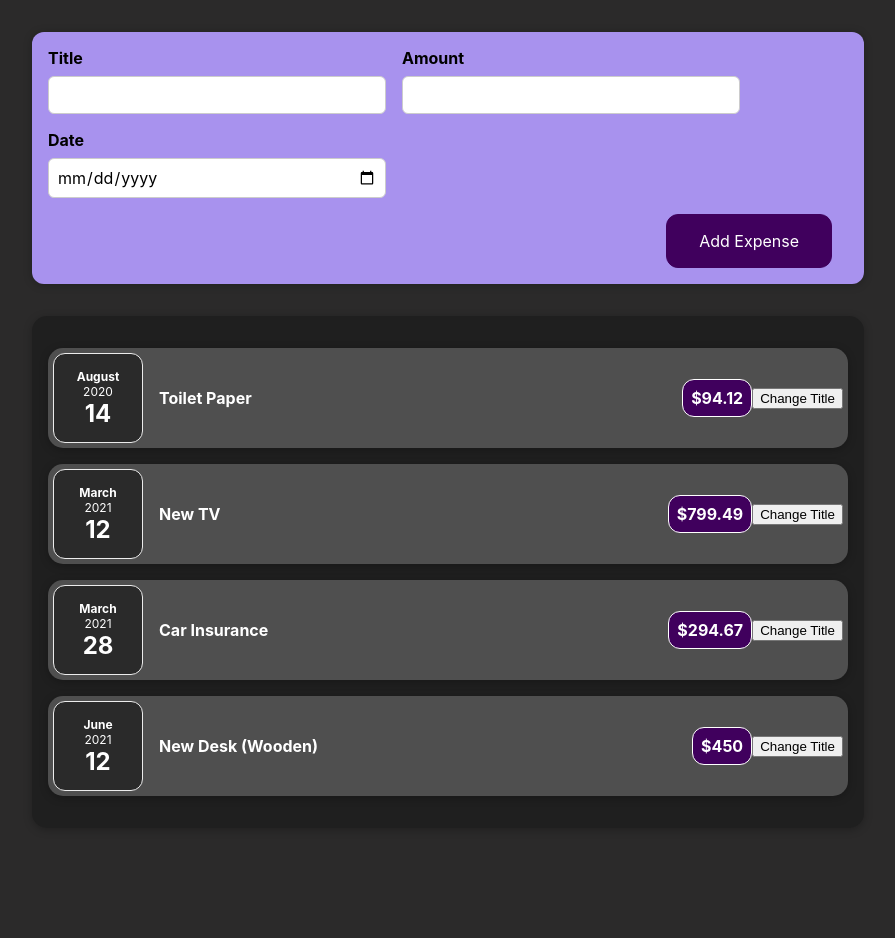
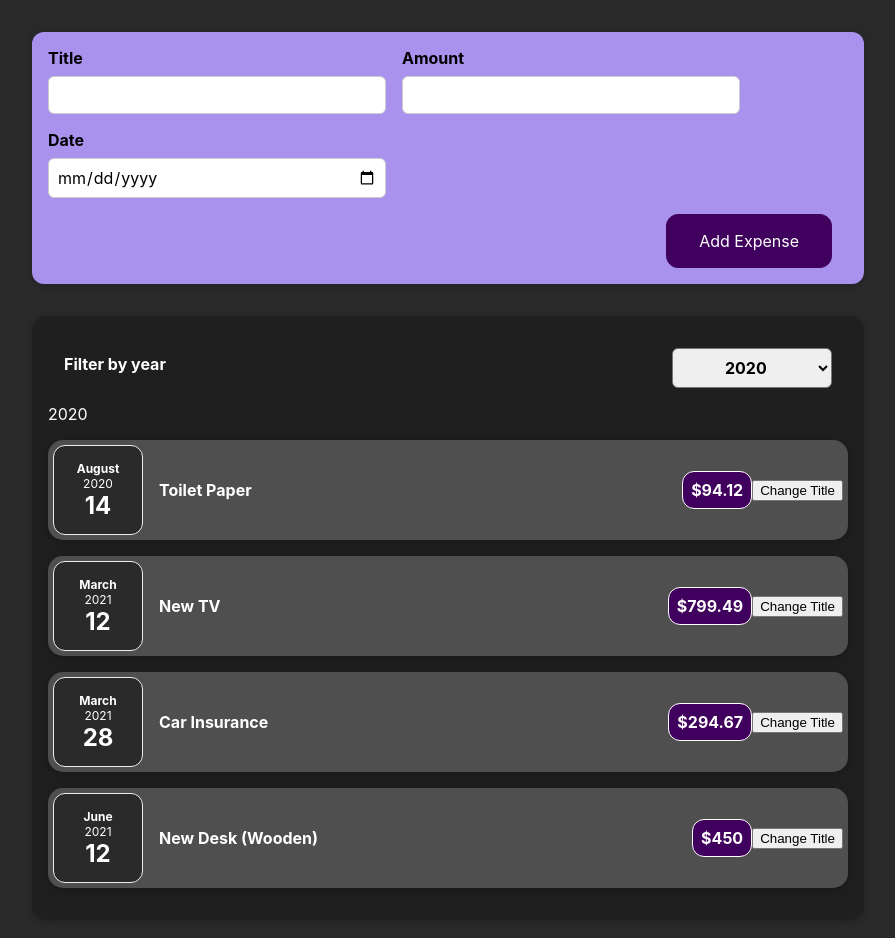
Before and after one commit to minnheima/react-complete-guide, a React (Create React App) app: page / in a window 1280 px wide. Shown: the top 938 px of the page, without its empty margins (192-1087 px from the left). Before the commit the page ends 860 px from the top, so only its background shows below. Built offline with nearby package versions, Linux system fonts and the light colour scheme.

Commit message:
#65 Practice - Add filter

```diff
--- a/src/components/Expenses/Expenses.css
+++ b/src/components/Expenses/Expenses.css
@@ -5,3 +5,6 @@
   width: 50rem;
   max-width: 95%;
 }
+.filter__year {
+  color: #fff;
+}
--- a/src/components/Expenses/Expenses.js
+++ b/src/components/Expenses/Expenses.js
@@ -1,15 +1,27 @@
+import React, { useState } from "react";
 import "./Expenses.css";
 import Card from "../UI/Card";
 import ExpenseItem from "../Expenses/ExpenseItem";
+import ExpensesFilter from "./ExpensesFilter";
 
 const Expenses = (props) => {
+  const [filter, setFilter] = useState("2020");
+
+  const filterDataHandler = (filterData) => {
+    const selectedYear = filterData;
+    setFilter(selectedYear);
+  };
   return (
+    <div>
       <Card className="expenses">
+        <ExpensesFilter selected={filter} onAddFilter={filterDataHandler} />
+        <div className="filter__year">{filter}</div>
         <ExpenseItem title={props.items[0].title} amount={props.items[0].amount} date={props.items[0].date} />
         <ExpenseItem title={props.items[1].title} amount={props.items[1].amount} date={props.items[1].date} />
         <ExpenseItem title={props.items[2].title} amount={props.items[2].amount} date={props.items[2].date} />
         <ExpenseItem title={props.items[3].title} amount={props.items[3].amount} date={props.items[3].date} />
       </Card>
+    </div>
   );
 };
 export default Expenses;
--- /dev/null
+++ b/src/components/Expenses/ExpensesFilter.css
@@ -0,0 +1,24 @@
+.expenses-filter {
+  color: white;
+  padding: 0 1rem;
+}
+
+.expenses-filter__control {
+  display: flex;
+  width: 100%;
+  align-items: center;
+  justify-content: space-between;
+  margin: 1rem 0;
+}
+
+.expenses-filter label {
+  font-weight: bold;
+  margin-bottom: 0.5rem;
+}
+
+.expenses-filter select {
+  font: inherit;
+  padding: 0.5rem 3rem;
+  font-weight: bold;
+  border-radius: 6px;
+}
--- /dev/null
+++ b/src/components/Expenses/ExpensesFilter.js
@@ -0,0 +1,25 @@
+import React from "react";
+import "./ExpensesFilter.css";
+
+const ExpensesFilter = (props) => {
+  const filterHandler = (e) => {
+    e.preventDefault();
+    const year = e.target.value;
+    props.onAddFilter(year);
+  };
+  return (
+    <div className="expenses-filter">
+      <div className="expenses-filter__control">
+        <label>Filter by year</label>
+        <select value={props.selected} onChange={filterHandler}>
+          <option value="2022">2022</option>
+          <option value="2021">2021</option>
+          <option value="2020">2020</option>
+          <option value="2019">2019</option>
+        </select>
+      </div>
+    </div>
+  );
+};
+
+export default ExpensesFilter;
```
Lines whose indentation alone changed are shown as unchanged.
